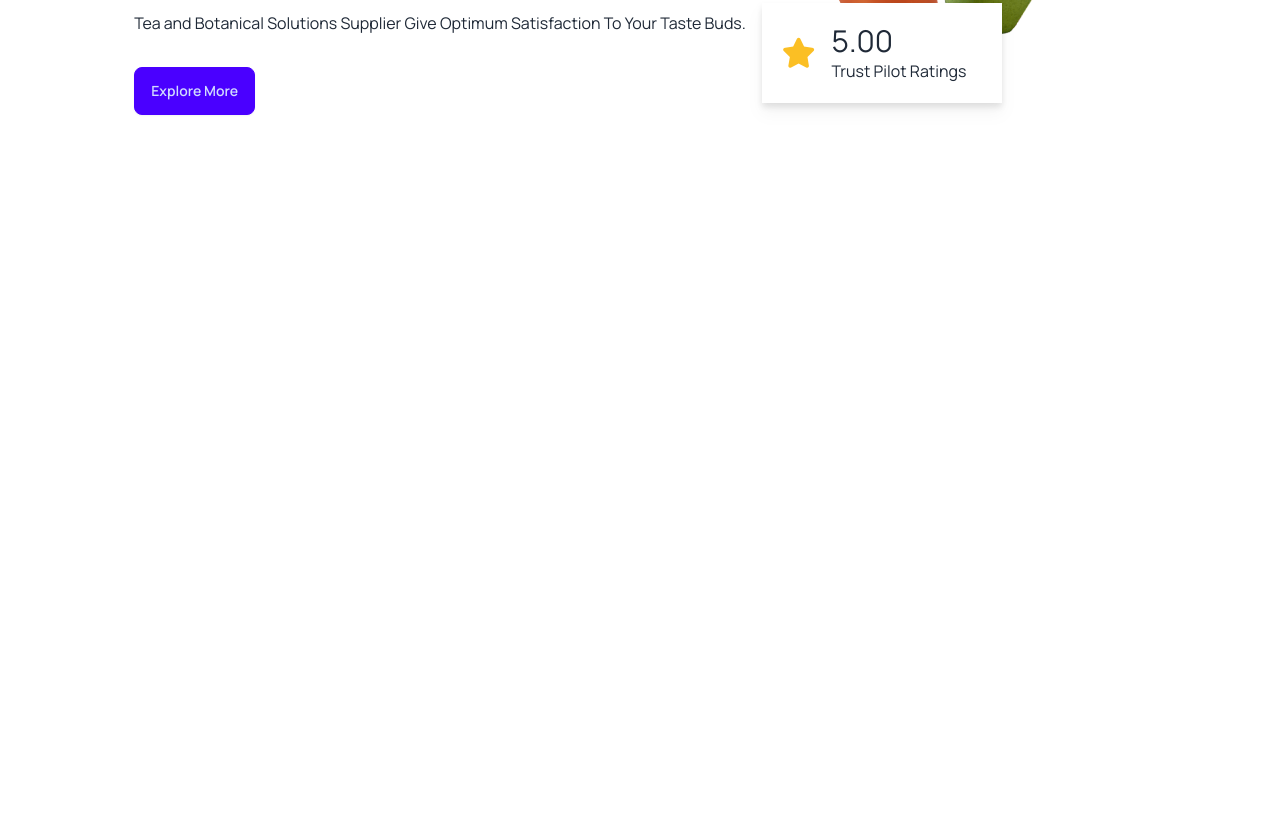
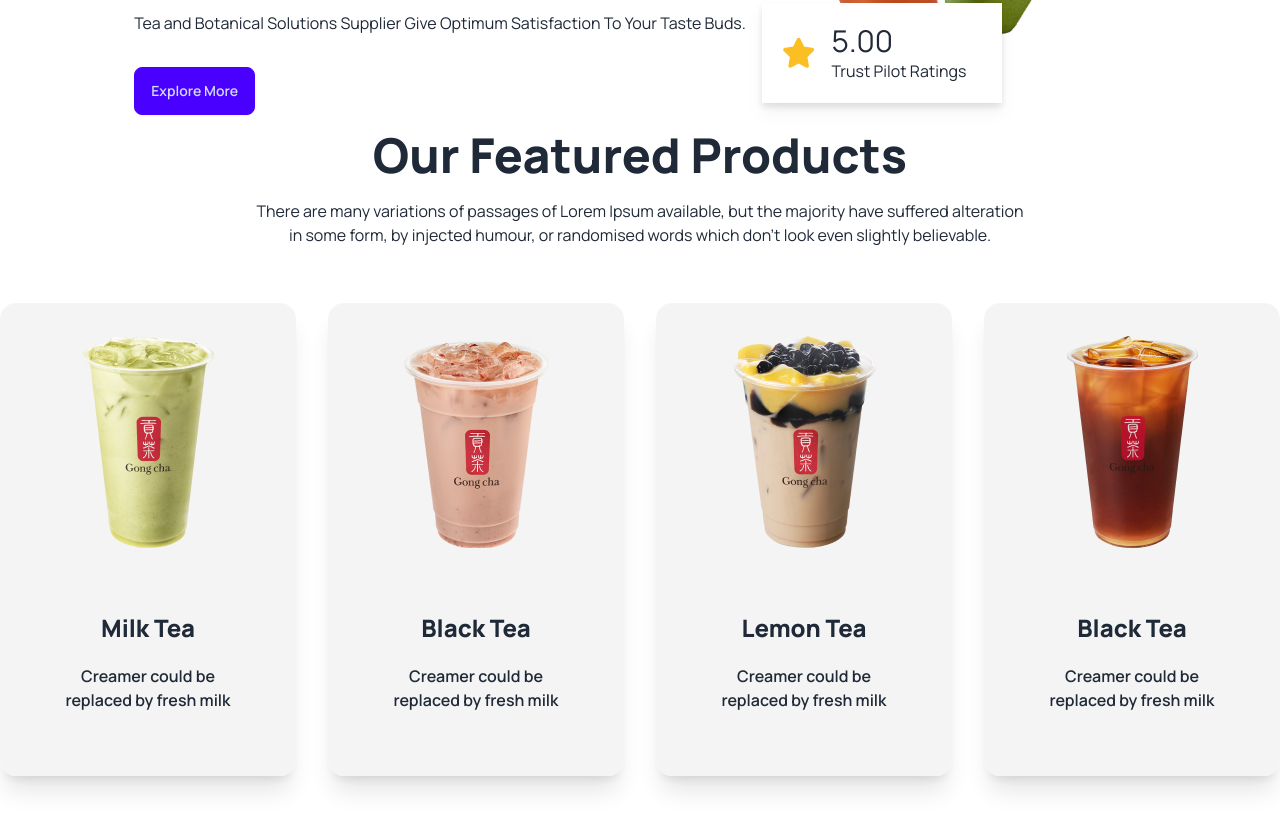
Before and after one commit to barta3235/M3_m14_teahouse_DaisyUI, a plain HTML site: page index.html in a window 1280 px wide. Shown: the part 317-1146 px from the top of the page. Before the commit the page ends 800 px from the top, so only its background shows below. Drawn offline with nearby package versions, Linux system fonts and the light colour scheme.

Commit message:
featured product section done

```diff
--- a/index.html
+++ b/index.html
@@ -72,8 +72,70 @@
     </header>
 
 
-    <main>
+    <main class="container mx-auto">
 
+
+       <!-- feature section -->
+       <section class="text-center mb-32">
+
+
+
+            <h2 class="text-5xl font-extrabold mb-5">Our Featured Products</h2>
+            <p class="mb-5 max-w-3xl lg:mx-auto md:mx-auto">There are many variations of passages of Lorem Ipsum available, but the majority have suffered alteration in some form, by injected humour, or randomised words which don't look even slightly believable.</p>
+
+            <!-- featured tea card container -->
+
+            <div class="grid grid-cols-1 md:grid-cols-2 lg:grid-cols-4 mt-14 gap-8">
+
+                     <!-- first card -->
+                     <div class="card  bg-gradient-to-r from-[#F4F4F4] to-[#F4F4F4] shadow-xl p-8">
+                        <figure><img src="./images/tea-1.png" alt="Shoes" /></figure>
+                        <div class="card-body">
+                          <h2 class="card-title mt-8 text-2xl font-extrabold mx-auto">Milk Tea</h2>
+                          <p class="mt-3 font-semibold">Creamer could be replaced by fresh milk</p>
+                        </div>
+                      </div>
+
+                       <!-- second card -->
+                     <div class="card  bg-gradient-to-r from-[#F4F4F4] to-[#F4F4F4] shadow-xl p-8">
+                        <figure><img src="./images/tea-2.png" alt="Shoes" /></figure>
+                        <div class="card-body">
+                          <h2 class="card-title mt-8 text-2xl font-extrabold mx-auto">Black Tea</h2>
+                          <p class="mt-3 font-semibold">Creamer could be replaced by fresh milk</p>
+                        </div>
+                      </div>
+
+
+                         <!-- third card -->
+                     <div class="card  bg-gradient-to-r from-[#F4F4F4] to-[#F4F4F4] shadow-xl p-8">
+                        <figure><img src="./images/tea-3.png" alt="Shoes" /></figure>
+                        <div class="card-body">
+                          <h2 class="card-title mt-8 text-2xl font-extrabold mx-auto">Lemon Tea</h2>
+                          <p class="mt-3 font-semibold">Creamer could be replaced by fresh milk</p>
+                        </div>
+                      </div>
+
+
+                         <!-- forth card -->
+                     <div class="card  bg-gradient-to-r from-[#F4F4F4] to-[#F4F4F4] shadow-xl p-8">
+                        <figure><img src="./images/tea-4.png" alt="Shoes" /></figure>
+                        <div class="card-body">
+                          <h2 class="card-title mt-8 text-2xl font-extrabold mx-auto">Black Tea</h2>
+                          <p class="mt-3 font-semibold">Creamer could be replaced by fresh milk</p>
+                        </div>
+                      </div>
+
+            </div>
+
+       </section>
+
+
+
+       <!-- great tea section -->
+
+       <section>
+
+       </section>
 
 
     </main>
```
